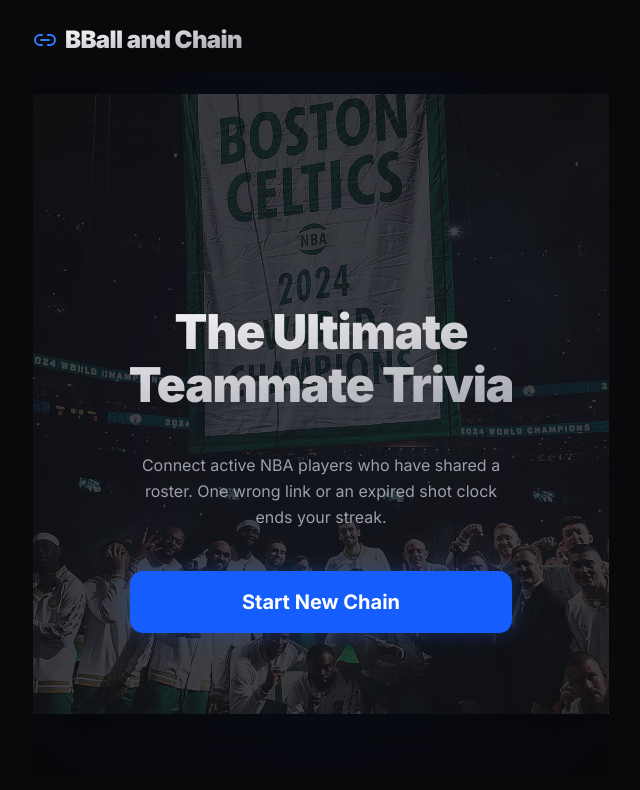
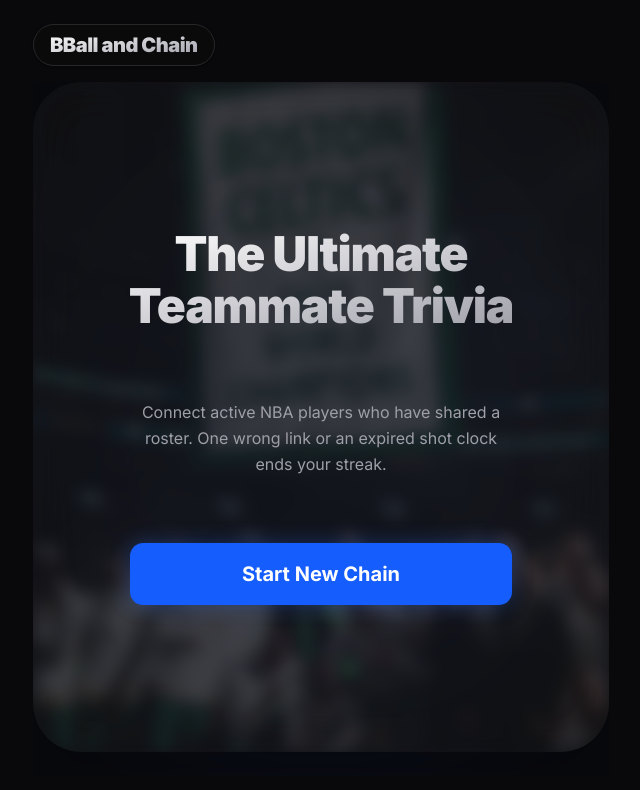
Before and after one commit to aganj/bballandchain, a Next.js app: page / in a window 1280 px wide. Shown: the top 790 px of the page, without its empty margins (319-959 px from the left). Built offline with nearby package versions, Linux system fonts and the light colour scheme.

Commit message:
Fixed homepage background

```diff
--- a/app/page.tsx
+++ b/app/page.tsx
@@ -4,7 +4,7 @@
 import { Button } from "@/components/ui/button";
 import { Card, CardContent, CardFooter, CardHeader, CardTitle } from "@/components/ui/card";
 import { Avatar, AvatarFallback, AvatarImage } from "@/components/ui/avatar";
-import { Link2, Trophy, RotateCcw, Share, AlertTriangle, Loader2, X, Check } from "lucide-react";
+import { Trophy, RotateCcw, Share, AlertTriangle, Loader2, X, Check } from "lucide-react";
 
 type GameData = {
   players: Record<string, string>;
@@ -236,7 +236,6 @@
     setCurrentId(startId);
     setVisitedPlayers([startId]);
     generateRound(startId, [startId], 0);
-
     setGameState('playing');
   };
 
@@ -355,10 +354,9 @@
       <header className="w-full max-w-xl flex justify-between items-center mb-4 flex-shrink-0 z-10 relative">
         <div
           onClick={goHome}
-          className="flex items-center gap-2 text-zinc-100 cursor-pointer hover:opacity-80 transition-opacity active:scale-95 group"
+          className="flex items-center justify-center bg-[#0a0a0a] border border-zinc-800 rounded-full px-4 py-1.5 shadow-sm cursor-pointer hover:bg-zinc-800 hover:border-zinc-700 transition-all active:scale-95 group"
         >
-          <Link2 className="w-6 h-6 text-blue-500 group-hover:rotate-12 transition-transform" />
-          <span className="font-black text-xl md:text-2xl tracking-tight bg-gradient-to-br from-white to-zinc-400 bg-clip-text text-transparent">BBall and Chain</span>
+          <span className="font-black text-lg sm:text-xl tracking-tight bg-gradient-to-br from-white to-zinc-400 bg-clip-text text-transparent">BBall and Chain</span>
         </div>
         {gameState === 'playing' && (
           <div className="flex items-center bg-[#0a0a0a] border border-zinc-800 rounded-full px-4 py-1.5 shadow-[0_0_15px_rgba(59,130,246,0.1)]">
@@ -372,29 +370,34 @@
 
         {/* Start Screen */}
         {gameState === 'start' && (
-          <div className="flex flex-col items-center justify-center h-full w-full animate-in fade-in zoom-in duration-500 pb-10">
-            <div className="relative w-full">
+          <div className="flex flex-col flex-1 h-full w-full animate-in fade-in zoom-in duration-500 pb-4 sm:pb-6">
+            <div className="relative w-full h-full flex flex-col flex-1">
               <div className="absolute top-1/2 left-1/2 -translate-x-1/2 -translate-y-1/2 w-full h-full bg-blue-600/10 blur-[100px] rounded-full pointer-events-none"></div>
 
-              <Card className="w-full border-zinc-800/80 bg-zinc-900/60 backdrop-blur-xl shadow-2xl relative overflow-hidden flex flex-col justify-center min-h-[480px] sm:min-h-[520px]">
+              {/* Card is now explicitly h-full and flex-1 so it takes up all available vertical space! */}
+              <Card
+                className="w-full h-full flex-1 border-zinc-800/80 bg-zinc-900/60 backdrop-blur-xl shadow-2xl relative overflow-hidden !rounded-[2rem] sm:!rounded-[3rem] flex flex-col isolate"
+                style={{ transform: 'translateZ(0)' }}
+              >
 
-                <div className="absolute inset-0 bg-[url('/background.jpg')] bg-cover bg-center bg-no-repeat opacity-20"></div>
+                <div className="absolute inset-0 bg-[url('/background.jpg')] bg-cover bg-center bg-no-repeat opacity-20 blur-sm pointer-events-none !rounded-[2rem] sm:!rounded-[3rem]"></div>
 
-                <CardHeader className="text-center pt-12 pb-6 relative z-10">
-                  <div className="w-24 h-24 sm:w-28 sm:h-28 mb-8 mx-auto pointer-events-none" aria-hidden="true"></div>
+                {/* justify-evenly spreads the elements across the massive new vertical height evenly */}
+                <div className="relative z-10 flex flex-col items-center justify-evenly flex-1 p-6 py-12 sm:p-12 sm:py-16 text-center h-full">
 
                   <CardTitle className="text-4xl sm:text-5xl font-black text-transparent bg-clip-text bg-gradient-to-br from-white to-zinc-400 tracking-tight leading-[1.1]">
                     The Ultimate<br/>Teammate Trivia
                   </CardTitle>
-                </CardHeader>
-                <CardContent className="text-center pb-12 px-6 md:px-10 relative z-10 flex flex-col gap-10 mb-4">
-                  <p className="text-zinc-400 text-sm sm:text-base leading-relaxed max-w-sm mx-auto">
+
+                  <p className="text-zinc-400 text-sm sm:text-base leading-relaxed max-w-sm mx-auto px-2">
                     Connect active NBA players who have shared a roster. One wrong link or an expired shot clock ends your streak.
                   </p>
+
                   <Button size="lg" className="w-full max-w-sm mx-auto bg-blue-600 hover:bg-blue-500 text-white text-lg sm:text-xl h-14 sm:h-16 font-bold shadow-[0_0_20px_rgba(37,99,235,0.3)] transition-all hover:scale-[1.02] active:scale-[0.98] rounded-xl" onClick={startGame}>
                     Start New Chain
                   </Button>
-                </CardContent>
+
+                </div>
               </Card>
             </div>
           </div>
```
